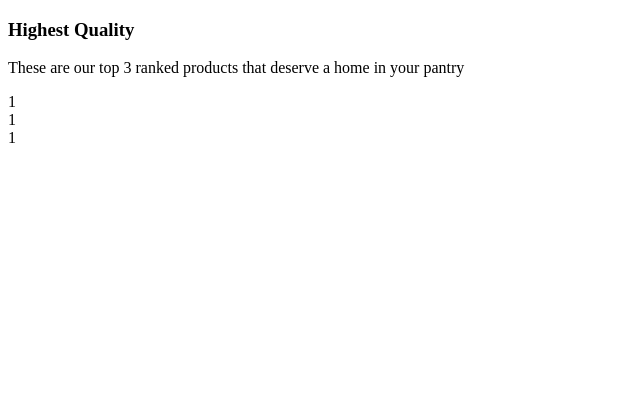
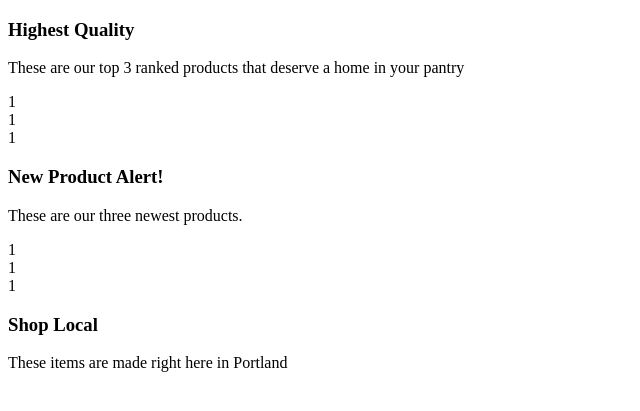
Before and after one commit to pdxjess/marios_foods, a Rails app: template app/views/products/featured.html.erb in a window 1280 px wide. Shown: the part 44-455 px from the top of the page, without its empty margins (0-640 px from the left). Run offline with Rails 7, Linux system fonts and the light colour scheme; the template is opened without the code that fills it, so the values that code supplies are empty; some libraries are stand-ins or nearby versions.

Commit message:
add featured products

```diff
--- a/app/views/products/featured.html.erb
+++ b/app/views/products/featured.html.erb
@@ -1,5 +1,7 @@
+
 <h3>Highest Quality</h3>
 <p>These are our top 3 ranked products that deserve a home in your pantry</p>
+<div class="row">
   <div class="col-md-3 mx-auto">
     <div clas="card">
       <div class="card-body">
@@ -23,3 +25,47 @@
       </div>
     </div>
   </div>
+</div>
+
+<h3>New Product Alert!</h3>
+<p>These are our three newest products.</p>
+<div class="row">
+  <div class="col-md-3 mx-auto">
+    <div class="card">
+      <div class="card-body">
+        1
+      </div>
+    </div>
+  </div>
+
+  <div class="col-md-3 mx-auto">
+    <div class="card">
+      <div class="card-body">
+        1
+      </div>
+    </div>
+  </div>
+
+  <div class="col-md-3 mx-auto">
+    <div class="card">
+      <div class="card-body">
+        1
+      </div>
+    </div>
+  </div>
+</div>
+
+<h3>Shop Local</h3>
+<p>These items are made right here in Portland</p>
+
+<div class="row">
+  <% @products.made_in_usa.each do |product| %>
+  <div class="col-md-3 mx-auto">
+    <div class="card">
+      <div class="card-body">
+        <%= product.name %>
+      </div>
+    </div>
+  </div>
+  <% end %>
+</div>
```
Lines whose indentation alone changed are shown as unchanged.
